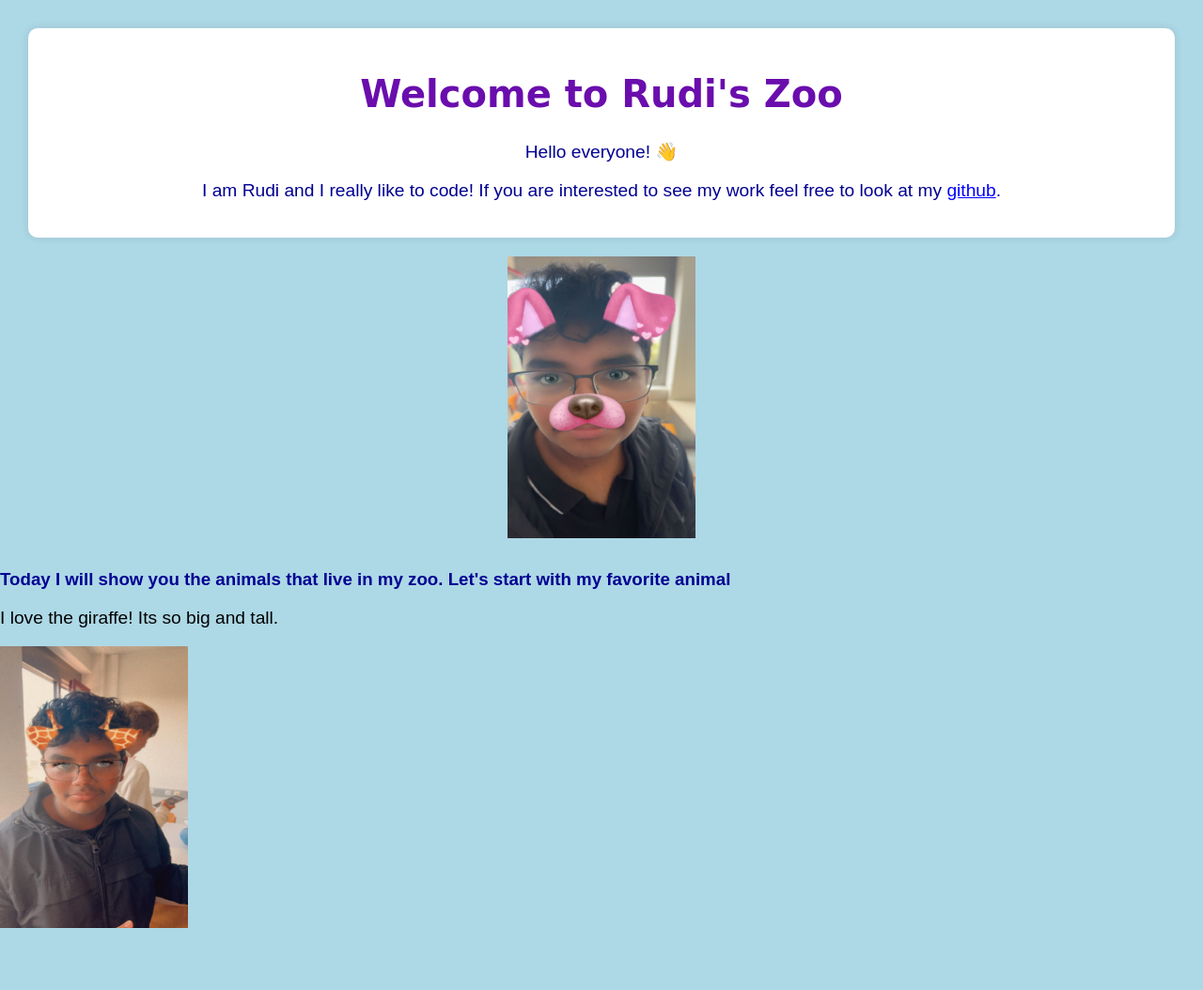
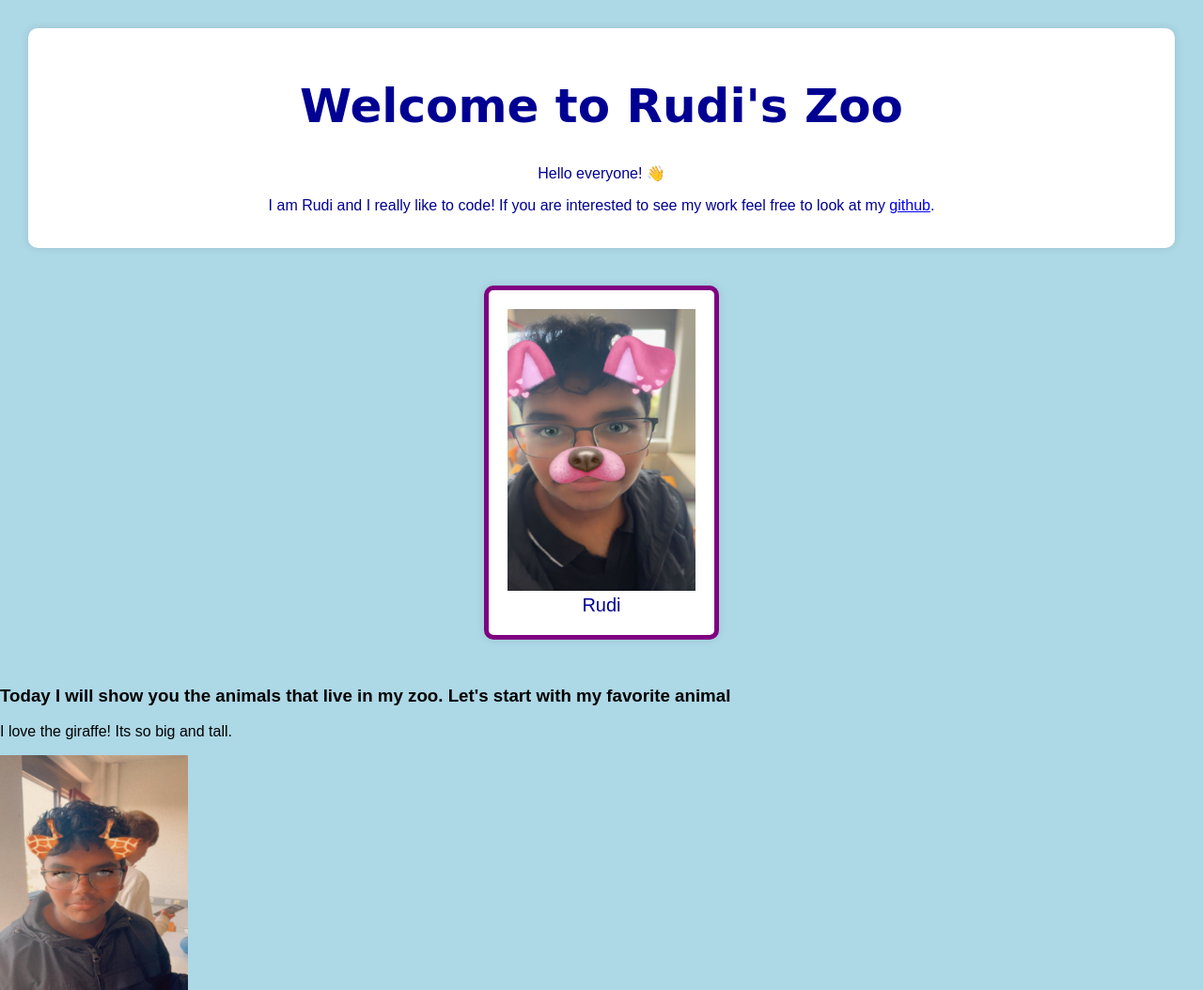
Before and after one commit to Antonio040/Rudi, a plain HTML site: page index.html in a window 1280 px wide. Shown: the top 1054 px of the page at 94% size. Before the commit the page ends 992 px from the top, so only its background shows below. Drawn offline with Linux system fonts and the light colour scheme.

Commit message:
changedd fonts made code better added boxes

```diff
--- a/index.html
+++ b/index.html
@@ -16,7 +16,10 @@
                 <p>I am Rudi and I really like to code! If you are interested to see my work feel free to look at my <a href="#">github</a>.</p>
             </div>
             <div class="image-section">
-                <img src="images/RudiCuteDogPink.jpg" width="200" height="300" alt="Rudi with dog filter" title="Rudi is dog">
+                <figure class = "text-section">
+                    <img src="images/RudiCuteDogPink.jpg" width="200" height="300" alt="Rudi with dog filter" title="Rudi is dog">
+                    <figcaption>Rudi</figcaption>
+                </figure>
             </div>
         </div>
 
--- a/style.css
+++ b/style.css
@@ -20,6 +20,14 @@ body
     border-radius: 10px;
     box-shadow: 0 0 10px rgba(0, 0, 0, 0.1);
 }
+
+.image-section {
+    display: flex; /* Flexbox makes centering easier */
+    flex-direction: column !important; /* Stacks the image and the caption vertically */
+    justify-content: center !important; /* Centers the image and caption vertically */
+    align-items: center !important; /* Centers the image and caption horizontally */
+    margin: 0 auto !important; /* Centers the figure within its container */
+}
 h1
 {
     color: rgb(0, 0, 146);
@@ -34,29 +42,13 @@ h2
     font-size: 30px;
 }
 
-h3
+figure
 {
-    color: rgb(0, 0, 146);
+    border: solid 5px purple !important;
+    float: center;
+    width: 200px;
 }
-
-.rudiDog img
+figcaption
 {
-    display: block;
-    margin-left: 1050px;
-    margin-top: -50px;
-    border: 5px solid purple
+    font-size: 20px;
 }
-
-h1 {
-    font-size: 2.5rem;
-    color: #6a0dad; /* Adjust title color */
-}
-
-p {
-    font-size: 1.2rem;
-}
-
-a {
-    color: blue;
-    text-decoration: underline;
-}
```
